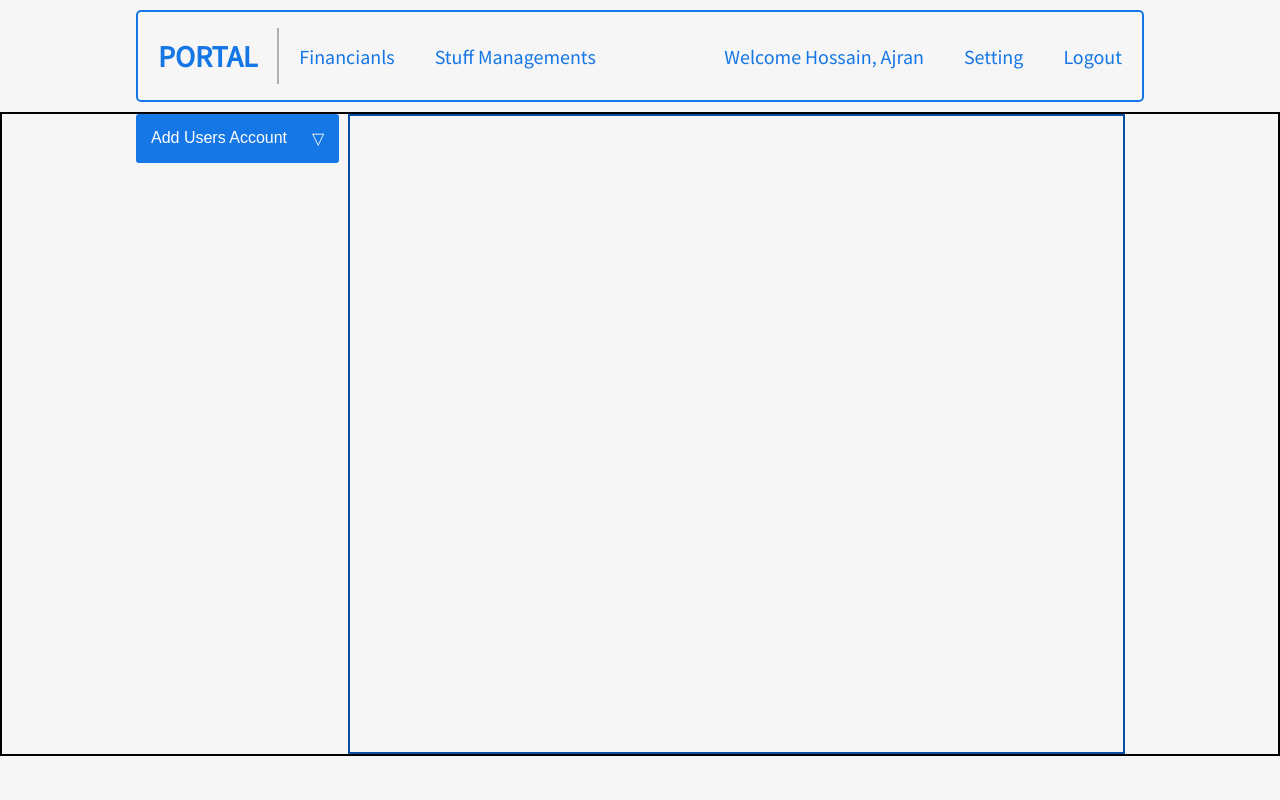
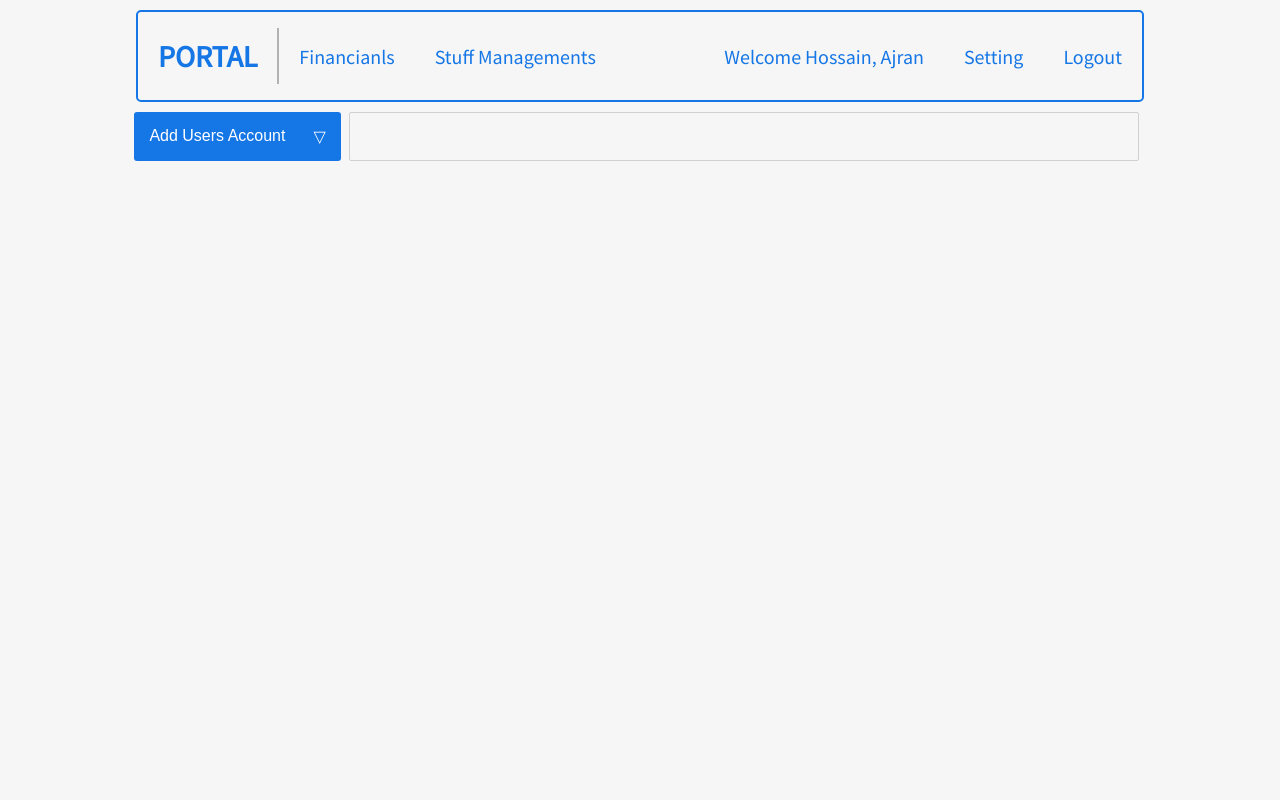
Before and after one commit to b14ck0ps/WebTech-Final-Project, a PHP site: template views/dashboard.html in a window 1280 px wide. Run offline with PHP 8.4, Linux system fonts and the light colour scheme; the template is opened without the code that fills it, so the values that code supplies are empty.

Commit message:
temp ready

```diff
--- a/css/style.css
+++ b/css/style.css
@@ -8,13 +8,12 @@ body {
   margin: 0px;
   padding: 0px;
   font-family: 'Source Sans Pro', sans-serif;
+  background-color: #f6f6f6;
 }
 
 .container {
   position: relative;
   width: 100%;
-  height: 100vh;
-  background-color: #f6f6f6;
 }
 
 .login-container {
@@ -238,17 +237,17 @@ input::placeholder {
 .main {
   display: flex;
   flex-direction: row;
-  border: #000000 solid 2px;
 }
 
 .main-body {
   width: 80%;
-  height: 80vh;
+  /* height: 80vh; */
   margin-left: 6%;
-  margin-right: 12%;
+  margin-right: 11%;
   padding: 0px;
   display: flex;
   justify-content: space-between;
   align-items: center;
-  border: #094F9F solid 2px;
+  border: rgb(209, 208, 208) solid 1px;
+  border-radius: 2px;
 }
```
